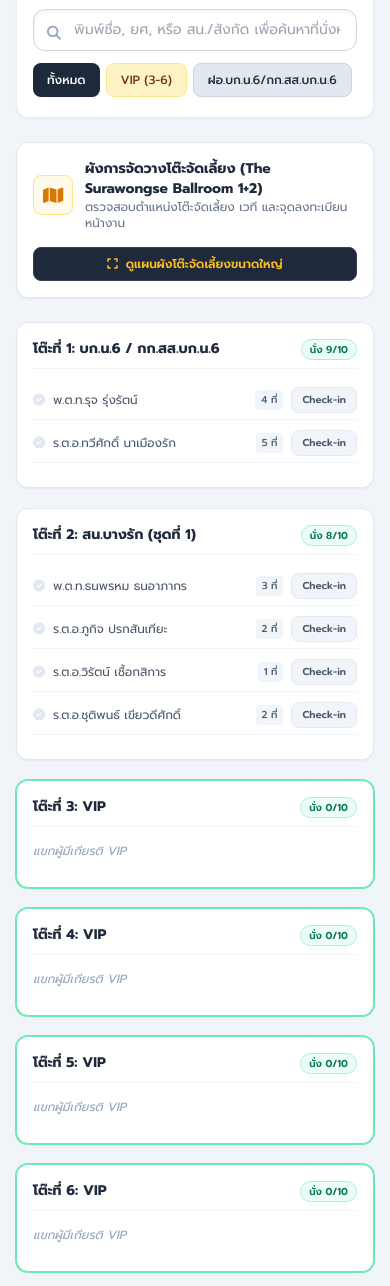
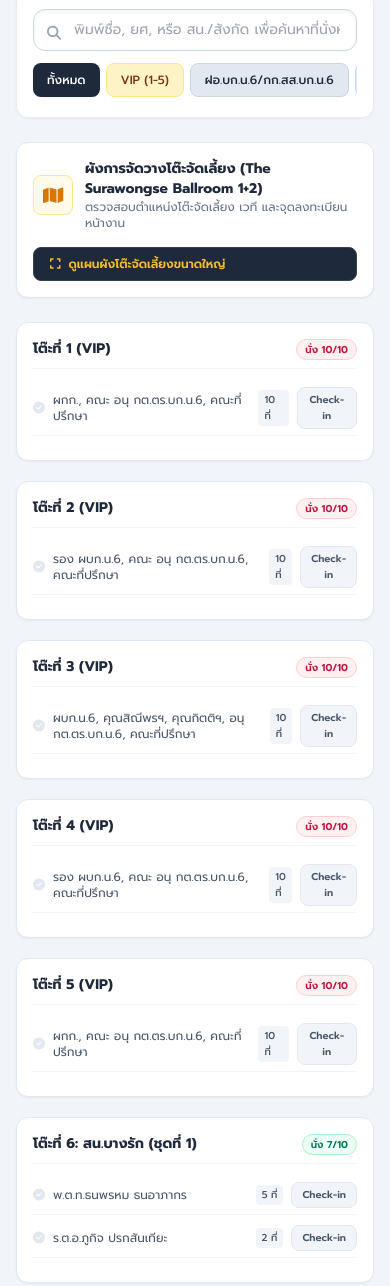
Before and after one commit to blacksharkG47/mpd6retirement, a plain HTML site: page tables.html in a window 390 px wide. Shown: the part 401-1687 px from the top of the page. Drawn offline with nearby package versions, Linux system fonts and the light colour scheme.

Commit message:
Update tables.html

```diff
--- a/tables.html
+++ b/tables.html
@@ -90,7 +90,7 @@
             <div class="glass-card p-4 rounded-xl shadow-sm border-l-4 border-l-slate-400 flex items-center justify-between">
                 <div>
                     <span class="text-xs text-slate-500 font-medium block">จำนวนโต๊ะทั้งหมด</span>
-                    <span class="text-2xl font-bold text-slate-800">24</span>
+                    <span class="text-2xl font-bold text-slate-800">20</span>
                     <span class="text-[10px] text-slate-400 block">โต๊ะจัดเลี้ยง</span>
                 </div>
                 <div class="w-10 h-10 rounded-full bg-slate-100 text-slate-600 flex items-center justify-center text-lg shrink-0">
@@ -107,7 +107,7 @@
             </div>
             <div class="flex gap-1.5 w-full md:w-auto overflow-x-auto pb-1 md:pb-0 text-xs">
                 <button onclick="filterCategory('all')" class="bg-slate-800 text-white px-3.5 py-2 rounded-lg font-medium whitespace-nowrap hover:bg-slate-700 shadow-sm transition">ทั้งหมด</button>
-                <button onclick="filterCategory('VIP')" class="bg-amber-100 text-amber-900 border border-amber-200 px-3.5 py-2 rounded-lg font-medium whitespace-nowrap hover:bg-amber-200 transition">VIP (3-6)</button>
+                <button onclick="filterCategory('VIP')" class="bg-amber-100 text-amber-900 border border-amber-200 px-3.5 py-2 rounded-lg font-medium whitespace-nowrap hover:bg-amber-200 transition">VIP (1-5)</button>
                 <button onclick="filterCategory('บก.น.6')" class="bg-slate-200 text-slate-800 border border-slate-300 px-3.5 py-2 rounded-lg font-medium whitespace-nowrap hover:bg-slate-300 transition">ฝอ.บก.น.6/กก.สส.บก.น.6</button>
                 <button onclick="filterCategory('สน.')" class="bg-blue-100 text-blue-900 border border-blue-200 px-3.5 py-2 rounded-lg font-medium whitespace-nowrap hover:bg-blue-200 transition">สถานีตำรวจ (สน.)</button>
             </div>
@@ -124,7 +124,7 @@
                     <p class="text-xs text-slate-500">ตรวจสอบตำแหน่งโต๊ะจัดเลี้ยง เวที และจุดลงทะเบียนหน้างาน</p>
                 </div>
             </div>
-            <button onclick="openModal('mapModal')" class="w-full md:w-auto bg-slate-800 hover:bg-slate-700 text-amber-400 border border-slate-700 text-xs font-semibold px-4 py-2 rounded-lg transition flex items-center justify-center gap-2">
+            <button onclick="openModal('mapModal')" class="w-full md:w-auto bg-slate-800 hover:bg-slate-700 text-amber-400 border border-slate-700 text-xs font-semibold px-4 py-2 rounded-lg transition flex items-center gap-2">
                 <i class="fa-solid fa-expand"></i> ดูแผนผังโต๊ะจัดเลี้ยงขนาดใหญ่
             </button>
         </div>
@@ -136,17 +136,38 @@
 
     </main>
 
+    <!-- Modal for PIN Password Check-in Authorization -->
+    <div id="authModal" class="fixed inset-0 bg-slate-950/80 z-50 hidden flex items-center justify-center p-4 backdrop-blur-sm">
+        <div class="bg-white rounded-2xl max-w-sm w-full p-6 shadow-2xl relative text-center space-y-4">
+            <div class="w-12 h-12 bg-amber-100 text-amber-600 rounded-full flex items-center justify-center mx-auto text-xl">
+                <i class="fa-solid fa-lock"></i>
+            </div>
+            <div>
+                <h3 class="font-bold text-slate-800 text-base">ยืนยันรหัสผ่านเช็คอิน</h3>
+                <p id="authMemberName" class="text-xs text-slate-500 mt-1">กรุณากรอกรหัสผ่านเพื่อดำเนินการ</p>
+            </div>
+            <div>
+                <input type="password" id="pinInput" placeholder="กรอกรหัสผ่าน 2 หลัก" maxlength="4" class="w-full text-center text-lg font-bold tracking-widest py-2 rounded-xl border border-slate-300 focus:outline-none focus:ring-2 focus:ring-amber-500 bg-slate-50">
+                <p id="pinError" class="text-xs text-rose-600 mt-1.5 hidden">รหัสผ่านไม่ถูกต้อง กรุณาลองใหม่อีกครั้ง</p>
+            </div>
+            <div class="flex gap-2 pt-2">
+                <button onclick="closeModal('authModal')" class="w-1/2 bg-slate-100 text-slate-600 text-xs font-semibold py-2.5 rounded-xl hover:bg-slate-200 transition">ยกเลิก</button>
+                <button onclick="submitCheckInAuth()" class="w-1/2 bg-amber-500 text-slate-950 text-xs font-bold py-2.5 rounded-xl hover:bg-amber-400 transition shadow">ตกลง</button>
+            </div>
+        </div>
+    </div>
+
     <!-- Modal for Large Seating Map Plan -->
     <div id="mapModal" class="fixed inset-0 bg-slate-950/80 z-50 hidden flex items-center justify-center p-4 backdrop-blur-sm">
         <div class="bg-white rounded-2xl max-w-4xl w-full p-4 overflow-hidden shadow-2xl relative flex flex-col max-h-[90vh]">
             <div class="flex justify-between items-center mb-3 pb-2 border-b border-slate-200">
                 <h3 class="font-bold text-slate-800 text-base flex items-center gap-2">
-                    <i class="fa-solid fa-map-location-dot text-amber-600"></i> ผังที่นั่ง The Surawongse Ballroom 1+2 (24 โต๊ะ)
+                    <i class="fa-solid fa-map-location-dot text-amber-600"></i> ผังที่นั่ง The Surawongse Ballroom 1+2
                 </h3>
                 <button onclick="closeModal('mapModal')" class="w-8 h-8 rounded-full bg-slate-100 text-slate-600 hover:bg-slate-200 flex items-center justify-center text-sm font-bold">✕</button>
             </div>
             <div class="overflow-auto flex-grow text-center p-2 bg-slate-50 rounded-xl border border-slate-200">
-                <img src="https://i.postimg.cc/0QzZjPqk/tables.jpg" alt="ผังการจัดที่นั่งฉบับเต็ม" class="w-full h-auto object-contain mx-auto" onerror="this.onerror=null; this.src='https://via.placeholder.com/1200x600?text=The+Surawongse+Ballroom+1%2B2+Seating+Plan';">
+                <img src="https://i.postimg.cc/k4312CR3/S-120193055.jpg" alt="ผังการจัดที่นั่งฉบับเต็ม" class="w-full h-auto object-contain mx-auto" onerror="this.onerror=null; this.src='https://via.placeholder.com/1200x600?text=The+Surawongse+Ballroom+1%2B2+Seating+Plan';">
             </div>
             <div class="mt-3 text-right">
                 <button onclick="closeModal('mapModal')" class="bg-slate-800 text-white text-xs px-4 py-2 rounded-lg font-medium hover:bg-slate-700">ปิดหน้าต่าง</button>
@@ -155,38 +176,50 @@
     </div>
 
     <footer class="bg-slate-950 text-slate-400 text-center py-4 text-xs mt-auto border-t border-slate-800">
-        <p>กองบังคับการตำรวจนครบาล 6 (บก.น.6) © 2569 | Metropolitan Police Division 6</p>
+        <p>งานทะเบียนพล กองบังคับการตำรวจนครบาล 6 (บก.น.6) © 2569 | Metropolitan Police Division 6</p>
     </footer>
 
     <!-- JavaScript Data & Logic -->
     <script>
+        const AUTH_PIN = "67";
+        let selectedTableId = null;
+        let selectedMemberId = null;
+
         const tableData = [
             {
-                id: 1, name: "โต๊ะที่ 1: บก.น.6 / กก.สส.บก.น.6", type: "บก.น.6", capacity: 10,
+                id: 1, name: "โต๊ะที่ 1 (VIP)", type: "VIP", capacity: 10,
+                members: [{ id: "m1_1", name: "ผกก., คณะ อนุ กต.ตร.บก.น.6, คณะที่ปรึกษา", followers: 0, total: 10, checkedIn: false }]
+            },
+            {
+                id: 2, name: "โต๊ะที่ 2 (VIP)", type: "VIP", capacity: 10,
+                members: [{ id: "m2_1", name: "รอง ผบก.น.6, คณะ อนุ กต.ตร.บก.น.6, คณะที่ปรึกษา", followers: 0, total: 10, checkedIn: false }]
+            },
+            {
+                id: 3, name: "โต๊ะที่ 3 (VIP)", type: "VIP", capacity: 10,
+                members: [{ id: "m3_1", name: "ผบก.น.6, คุณสิณีพรฯ, คุณกิตติฯ, อนุ กต.ตร.บก.น.6, คณะที่ปรึกษา", followers: 0, total: 10, checkedIn: false }]
+            },
+            {
+                id: 4, name: "โต๊ะที่ 4 (VIP)", type: "VIP", capacity: 10,
+                members: [{ id: "m4_1", name: "รอง ผบก.น.6, คณะ อนุ กต.ตร.บก.น.6, คณะที่ปรึกษา", followers: 0, total: 10, checkedIn: false }]
+            },
+            {
+                id: 5, name: "โต๊ะที่ 5 (VIP)", type: "VIP", capacity: 10,
+                members: [{ id: "m5_1", name: "ผกก., คณะ อนุ กต.ตร.บก.น.6, คณะที่ปรึกษา", followers: 0, total: 10, checkedIn: false }]
+            },
+            {
+                id: 6, name: "โต๊ะที่ 6: สน.บางรัก (ชุดที่ 1)", type: "สน.", capacity: 10,
                 members: [
-                    { id: "m1_1", name: "พ.ต.ท.รุจ รุ่งรัตน์", followers: 3, total: 4, checkedIn: false },
-                    { id: "m1_2", name: "ร.ต.อ.ทวีศักดิ์ นาเมืองรัก", followers: 4, total: 5, checkedIn: false }
+                    { id: "m6_1", name: "พ.ต.ท.ธนพรหม ธนอาภากร", followers: 4, total: 5, checkedIn: false },
+                    { id: "m6_2", name: "ร.ต.อ.ภูกิจ ปรกสันเทียะ", followers: 1, total: 2, checkedIn: false }
                 ]
             },
             {
-                id: 2, name: "โต๊ะที่ 2: สน.บางรัก (ชุดที่ 1)", type: "สน.", capacity: 10,
+                id: 7, name: "โต๊ะที่ 7: สน.พระราชวัง", type: "สน.", capacity: 10,
                 members: [
-                    { id: "m2_1", name: "พ.ต.ท.ธนพรหม ธนอาภากร", followers: 2, total: 3, checkedIn: false },
-                    { id: "m2_2", name: "ร.ต.อ.ภูกิจ ปรกสันเทียะ", followers: 1, total: 2, checkedIn: false },
-                    { id: "m2_3", name: "ร.ต.อ.วิรัตน์ เชื้อกสิการ", followers: 0, total: 1, checkedIn: false },
-                    { id: "m2_4", name: "ร.ต.อ.ชุติพนธ์ เขียวดีศักดิ์", followers: 1, total: 2, checkedIn: false }
-                ]
-            },
-            { id: 3, name: "โต๊ะที่ 3: VIP", type: "VIP", capacity: 10, members: [{ id: "m3_1", name: "แขกผู้มีเกียรติ VIP", followers: 0, total: 0, checkedIn: false }] },
-            { id: 4, name: "โต๊ะที่ 4: VIP", type: "VIP", capacity: 10, members: [{ id: "m4_1", name: "แขกผู้มีเกียรติ VIP", followers: 0, total: 0, checkedIn: false }] },
-            { id: 5, name: "โต๊ะที่ 5: VIP", type: "VIP", capacity: 10, members: [{ id: "m5_1", name: "แขกผู้มีเกียรติ VIP", followers: 0, total: 0, checkedIn: false }] },
-            { id: 6, name: "โต๊ะที่ 6: VIP", type: "VIP", capacity: 10, members: [{ id: "m6_1", name: "แขกผู้มีเกียรติ VIP", followers: 0, total: 0, checkedIn: false }] },
-            {
-                id: 7, name: "โต๊ะที่ 7: สน.จักรวรรดิ & สน.บางรัก (ชุดที่ 2)", type: "สน.", capacity: 10,
-                members: [
-                    { id: "m7_1", name: "ร.ต.อ.ฉลอง สาเกทอง [สน.จักรวรรดิ]", followers: 1, total: 2, checkedIn: false },
-                    { id: "m7_2", name: "ร.ต.อ.พิพัฒน์ คำมุงคุล [สน.จักรวรรดิ]", followers: 2, total: 3, checkedIn: false },
-                    { id: "m7_3", name: "ร.ต.ท.สมบัติ วายุบุตร์ [สน.บางรัก]", followers: 2, total: 3, checkedIn: false }
+                    { id: "m7_1", name: "พ.ต.ท.ไพรัตน์ กองแก้ว", followers: 1, total: 2, checkedIn: false },
+                    { id: "m7_2", name: "ร.ต.อ.วรศักดิ์ ศิริทรัพย์จนันท์", followers: 2, total: 3, checkedIn: false },
+                    { id: "m7_3", name: "ร.ต.อ.บัลลังก์ แต้มทอง", followers: 0, total: 1, checkedIn: false },
+                    { id: "m7_4", name: "ร.ต.อ.ไผ่ รังษีสาคร", followers: 2, total: 3, checkedIn: false }
                 ]
             },
             {
@@ -198,60 +231,81 @@
                 ]
             },
             {
-                id: 9, name: "โต๊ะที่ 9: สน.พระราชวัง", type: "สน.", capacity: 10,
+                id: 9, name: "โต๊ะที่ 9: บก.น.6 / กก.สส.บก.น.6", type: "บก.น.6", capacity: 10,
                 members: [
-                    { id: "m9_1", name: "พ.ต.ท.ไพรัตน์ กองแก้ว", followers: 1, total: 2, checkedIn: false },
-                    { id: "m9_2", name: "ร.ต.อ.วรศักดิ์ ศิริทรัพย์จนันท์", followers: 2, total: 3, checkedIn: false },
-                    { id: "m9_3", name: "ร.ต.อ.บัลลังก์ แต้มทอง", followers: 0, total: 1, checkedIn: false },
-                    { id: "m9_4", name: "ร.ต.อ.ไผ่ รังษีสาคร", followers: 1, total: 2, checkedIn: false }
+                    { id: "m9_1", name: "พ.ต.ท.รุจ รุ่งรัตน์", followers: 3, total: 4, checkedIn: false },
+                    { id: "m9_2", name: "ร.ต.อ.ทวีศักดิ์ นาเมืองรัก", followers: 4, total: 5, checkedIn: false }
                 ]
             },
             {
-                id: 10, name: "โต๊ะที่ 10: สน.พลับพลาไชย 1 (ชุดที่ 1)", type: "สน.", capacity: 10,
+                id: 10, name: "โต๊ะที่ 10: สน.จักรวรรดิ / สน.พลับพลาไชย 2", type: "สน.", capacity: 10,
                 members: [
-                    { id: "m10_1", name: "พ.ต.ท.สุเมธ ทองสมุทร", followers: 2, total: 3, checkedIn: false },
-                    { id: "m10_2", name: "ร.ต.อ.ณัฐสุโชค นรศรี", followers: 0, total: 1, checkedIn: false },
-                    { id: "m10_3", name: "ร.ต.อ.เรวัต รักษาเวียง", followers: 1, total: 2, checkedIn: false },
-                    { id: "m10_4", name: "ร.ต.อ.หญิงประภารักษ์ เพ็ญสว่าง", followers: 2, total: 3, checkedIn: false }
+                    { id: "m10_1", name: "ร.ต.อ.ฉลอง สาเกทอง", followers: 1, total: 2, checkedIn: false },
+                    { id: "m10_2", name: "ร.ต.อ.พิพัฒน์ คำมุงคุล", followers: 2, total: 3, checkedIn: false },
+                    { id: "m10_3", name: "ร.ต.อ.เรืองสิทธิ์ พงษ์ภัทรสกร", followers: 2, total: 3, checkedIn: false }
                 ]
             },
             {
-                id: 11, name: "โต๊ะที่ 11: สน.พลับพลาไชย 1 (ชุดที่ 2) & สน.พลับพลาไชย 2", type: "สน.", capacity: 10,
+                id: 11, name: "โต๊ะที่ 11: สน.บางรัก (ชุดที่ 2) & สน.สำราญราษฎร์", type: "สน.", capacity: 10,
                 members: [
-                    { id: "m11_1", name: "ร.ต.ท.ชูพล เทพทิตย์ [สน.พลับพลาไชย 1]", followers: 1, total: 2, checkedIn: false },
-                    { id: "m11_2", name: "ร.ต.อ.นิมิตร แววนำ [สน.พลับพลาไชย 2]", followers: 0, total: 1, checkedIn: false },
-                    { id: "m11_3", name: "ร.ต.อ.เรืองสิทธิ์ พงษ์ภัทรสกร [สน.พลับพลาไชย 2]", followers: 2, total: 3, checkedIn: false }
+                    { id: "m11_1", name: "ร.ต.อ.ชุติพนธ์ เขียวดีศักดิ์", followers: 1, total: 2, checkedIn: false },
+                    { id: "m11_2", name: "ร.ต.ท.สมบัติ วายุบุตร์", followers: 3, total: 4, checkedIn: false },
+                    { id: "m11_3", name: "ร.ต.ท.สำรวย มาประสพ", followers: 0, total: 1, checkedIn: false }
                 ]
             },
             {
-                id: 12, name: "โต๊ะที่ 12: สน.ยานนาวา", type: "สน.", capacity: 10,
+                id: 12, name: "โต๊ะที่ 12: สน.สำราญราษฎร์", type: "สน.", capacity: 10,
                 members: [
-                    { id: "m12_1", name: "พ.ต.ท.ศุภเดช ศุภไชยดิษกุล", followers: 0, total: 1, checkedIn: false },
-                    { id: "m12_2", name: "ร.ต.อ.สุรพงษ์ คณาพันธ์", followers: 1, total: 2, checkedIn: false },
-                    { id: "m12_3", name: "ร.ต.อ.มนูญ จิตรเพียรบุญ", followers: 3, total: 4, checkedIn: false },
-                    { id: "m12_4", name: "ร.ต.ท.ชาตรี พฤกสนันท์", followers: 1, total: 2, checkedIn: false }
+                    { id: "m12_1", name: "ร.ต.อ.ธัชพล มั่นคง", followers: 3, total: 4, checkedIn: false },
+                    { id: "m12_2", name: "ร.ต.อ.สุรพงศ์ พุทธลา", followers: 3, total: 4, checkedIn: false },
+                    { id: "m12_3", name: "ร.ต.อ.เดชอดุลย์ ดุลนีย์", followers: 1, total: 2, checkedIn: false }
                 ]
             },
             {
-                id: 13, name: "โต๊ะที่ 13: สน.สำราญราษฎร์", type: "สน.", capacity: 10,
+                id: 13, name: "โต๊ะที่ 13: สน.ยานนาวา", type: "สน.", capacity: 10,
                 members: [
-                    { id: "m13_1", name: "ร.ต.อ.ธัชพล มั่นคง", followers: 3, total: 4, checkedIn: false },
-                    { id: "m13_2", name: "ร.ต.อ.สุรพงศ์ พุทธลา", followers: 1, total: 2, checkedIn: false },
-                    { id: "m13_3", name: "ร.ต.อ.เดชอดุลย์ ดุลนีย์", followers: 0, total: 1, checkedIn: false },
-                    { id: "m13_4", name: "ร.ต.ท.สำรวย มาประสพ", followers: 0, total: 1, checkedIn: false }
+                    { id: "m13_1", name: "พ.ต.ท.ศุภเดช ศุภไชยดิษกุล", followers: 3, total: 4, checkedIn: false },
+                    { id: "m13_2", name: "ร.ต.อ.สุรพงษ์ คณาพันธ์", followers: 3, total: 4, checkedIn: false },
+                    { id: "m13_3", name: "ร.ต.ท.ชาตรี พฤกสนันท์", followers: 1, total: 2, checkedIn: false }
                 ]
             },
-            { id: 14, name: "โต๊ะที่ 14: ฝอ.บก.น.6", type: "บก.น.6", capacity: 10, members: [{ id: "m14_1", name: "เจ้าหน้าที่ ฝอ.บก.น.6", followers: 0, total: 0, checkedIn: false }] },
-            { id: 15, name: "โต๊ะที่ 15: ฝอ.บก.น.6", type: "บก.น.6", capacity: 10, members: [{ id: "m15_1", name: "เจ้าหน้าที่ ฝอ.บก.น.6", followers: 0, total: 0, checkedIn: false }] },
-            { id: 16, name: "โต๊ะที่ 16: ฝอ.บก.น.6", type: "บก.น.6", capacity: 10, members: [{ id: "m16_1", name: "เจ้าหน้าที่ ฝอ.บก.น.6", followers: 0, total: 0, checkedIn: false }] },
-            { id: 17, name: "โต๊ะที่ 17: ฝอ.บก.น.6", type: "บก.น.6", capacity: 10, members: [{ id: "m17_1", name: "เจ้าหน้าที่ ฝอ.บก.น.6", followers: 0, total: 0, checkedIn: false }] },
-            { id: 18, name: "โต๊ะที่ 18: Reserve", type: "Reserve", capacity: 10, members: [{ id: "m18_1", name: "สำรอง (Reserve)", followers: 0, total: 0, checkedIn: false }] },
-            { id: 19, name: "โต๊ะที่ 19: Reserve", type: "Reserve", capacity: 10, members: [{ id: "m19_1", name: "สำรอง (Reserve)", followers: 0, total: 0, checkedIn: false }] },
-            { id: 20, name: "โต๊ะที่ 20: Reserve", type: "Reserve", capacity: 10, members: [{ id: "m20_1", name: "สำรอง (Reserve)", followers: 0, total: 0, checkedIn: false }] },
-            { id: 21, name: "โต๊ะที่ 21: Reserve", type: "Reserve", capacity: 10, members: [{ id: "m21_1", name: "สำรอง (Reserve)", followers: 0, total: 0, checkedIn: false }] },
-            { id: 22, name: "โต๊ะที่ 22: Reserve", type: "Reserve", capacity: 10, members: [{ id: "m22_1", name: "สำรอง (Reserve)", followers: 0, total: 0, checkedIn: false }] },
-            { id: 23, name: "โต๊ะที่ 23: Reserve", type: "Reserve", capacity: 10, members: [{ id: "m23_1", name: "สำรอง (Reserve)", followers: 0, total: 0, checkedIn: false }] },
-            { id: 24, name: "โต๊ะที่ 24: Reserve", type: "Reserve", capacity: 10, members: [{ id: "m24_1", name: "สำรอง (Reserve)", followers: 0, total: 0, checkedIn: false }] }
+            {
+                id: 14, name: "โต๊ะที่ 14: สน.ยานนาวา & สน.พลับพลาไชย 1", type: "สน.", capacity: 10,
+                members: [
+                    { id: "m14_1", name: "ร.ต.อ.มนูญ จิตรเพียรบุญ", followers: 3, total: 4, checkedIn: false },
+                    { id: "m14_2", name: "ร.ต.อ.หญิงประภารักษ์ เพ็ญสว่าง", followers: 5, total: 6, checkedIn: false }
+                ]
+            },
+            {
+                id: 15, name: "โต๊ะที่ 15: สน.พลับพลาไชย 1 & สน.พลับพลาไชย 2", type: "สน.", capacity: 10,
+                members: [
+                    { id: "m15_1", name: "พ.ต.ท.สุเมธ ทองสมุทร", followers: 2, total: 3, checkedIn: false },
+                    { id: "m15_2", name: "ร.ต.อ.ณัฐสุโชค นรศรี", followers: 0, total: 1, checkedIn: false },
+                    { id: "m15_3", name: "ร.ต.อ.เรวัต รักษาเวียง", followers: 1, total: 2, checkedIn: false },
+                    { id: "m15_4", name: "ร.ต.ท.ชูพล เทพทิตย์ [สน.พลับพลาไชย 1]", followers: 1, total: 2, checkedIn: false },
+                    { id: "m15_5", name: "ร.ต.อ.นิมิตร แววนำ [สน.พลับพลาไชย 2]", followers: 0, total: 1, checkedIn: false }
+                ]
+            },
+            {
+                id: 16, name: "โต๊ะที่ 16: สง.ผบก.น.6 และ ฝอ.บก.น.6", type: "บก.น.6", capacity: 10,
+                members: [{ id: "m16_1", name: "เจ้าหน้าที่ สง.ผบก.น.6 และ ฝอ.บก.น.6", followers: 0, total: 10, checkedIn: false }]
+            },
+            {
+                id: 17, name: "โต๊ะที่ 17: ผู้ร่วมงานจาก สน., ฝอ.บก.น.6 และ พลขับ", type: "สน.", capacity: 10,
+                members: [{ id: "m17_1", name: "ผู้ร่วมงานจาก สน., ฝอ.บก.น.6 และ พลขับ", followers: 0, total: 10, checkedIn: false }]
+            },
+            {
+                id: 18, name: "โต๊ะที่ 18: ผู้ร่วมงานจาก สน., ฝอ.บก.น.6 และ พลขับ", type: "สน.", capacity: 10,
+                members: [{ id: "m18_1", name: "ผู้ร่วมงานจาก สน., ฝอ.บก.น.6 และ พลขับ", followers: 0, total: 10, checkedIn: false }]
+            },
+            {
+                id: 19, name: "โต๊ะที่ 19: ผู้ร่วมงานจาก สน., ฝอ.บก.น.6 และ พลขับ", type: "สน.", capacity: 10,
+                members: [{ id: "m19_1", name: "ผู้ร่วมงานจาก สน., ฝอ.บก.น.6 และ พลขับ", followers: 0, total: 10, checkedIn: false }]
+            },
+            {
+                id: 20, name: "โต๊ะที่ 20: ผู้ร่วมงานจาก สน., ฝอ.บก.น.6 และ พลขับ", type: "สน.", capacity: 10,
+                members: [{ id: "m20_1", name: "ผู้ร่วมงานจาก สน., ฝอ.บก.น.6 และ พลขับ", followers: 0, total: 10, checkedIn: false }]
+            }
         ];
 
         function showToast(message) {
@@ -265,15 +319,37 @@
             }, 2500);
         }
 
-        function toggleCheckIn(tableId, memberId) {
+        function triggerCheckIn(tableId, memberId) {
+            selectedTableId = tableId;
+            selectedMemberId = memberId;
             const table = tableData.find(t => t.id === tableId);
             if (table) {
                 const member = table.members.find(m => m.id === memberId);
                 if (member) {
-                    member.checkedIn = !member.checkedIn;
-                    showToast(member.checkedIn ? `เช็คอิน ${member.name} เรียบร้อยแล้ว` : `ยกเลิกการเช็คอิน ${member.name}`);
-                    filterTables();
+                    document.getElementById('authMemberName').innerText = `เช็คอิน: ${member.name}`;
+                    document.getElementById('pinInput').value = '';
+                    document.getElementById('pinError').classList.add('hidden');
+                    openModal('authModal');
+                    setTimeout(() => document.getElementById('pinInput').focus(), 100);
                 }
+            }
+        }
+
+        function submitCheckInAuth() {
+            const pin = document.getElementById('pinInput').value;
+            if (pin === AUTH_PIN) {
+                const table = tableData.find(t => t.id === selectedTableId);
+                if (table) {
+                    const member = table.members.find(m => m.id === selectedMemberId);
+                    if (member) {
+                        member.checkedIn = !member.checkedIn;
+                        showToast(member.checkedIn ? `เช็คอิน ${member.name} เรียบร้อยแล้ว` : `ยกเลิกการเช็คอิน ${member.name}`);
+                        closeModal('authModal');
+                        filterTables();
+                    }
+                }
+            } else {
+                document.getElementById('pinError').classList.remove('hidden');
             }
         }
 
@@ -319,7 +395,7 @@
                         </div>
                         <div class="flex items-center gap-2">
                             <span class="bg-slate-100 px-1.5 py-0.5 rounded text-slate-600 font-medium text-[10px]">${m.total} ที่</span>
-                            <button onclick="toggleCheckIn(${item.id}, '${m.id}')" class="px-2.5 py-1 rounded-lg text-[10px] font-semibold transition ${m.checkedIn ? 'bg-emerald-100 text-emerald-800 border border-emerald-300 hover:bg-emerald-200' : 'bg-slate-100 text-slate-600 border border-slate-200 hover:bg-slate-200'}">
+                            <button onclick="triggerCheckIn(${item.id}, '${m.id}')" class="px-2.5 py-1 rounded-lg text-[10px] font-semibold transition ${m.checkedIn ? 'bg-emerald-100 text-emerald-800 border border-emerald-300 hover:bg-emerald-200' : 'bg-slate-100 text-slate-600 border border-slate-200 hover:bg-slate-200'}">
                                 ${m.checkedIn ? '<i class="fa-solid fa-check mr-0.5"></i> มาแล้ว' : 'Check-in'}
                             </button>
                         </div>
```
